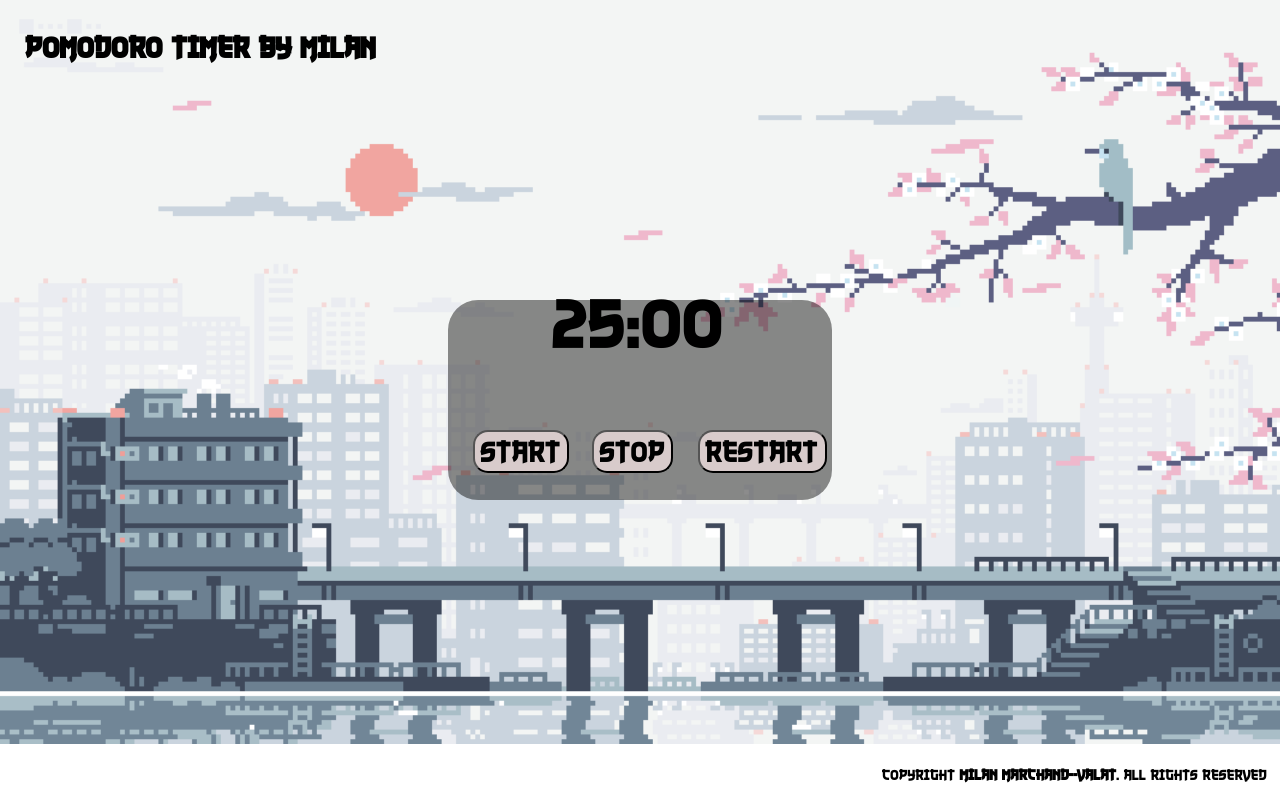
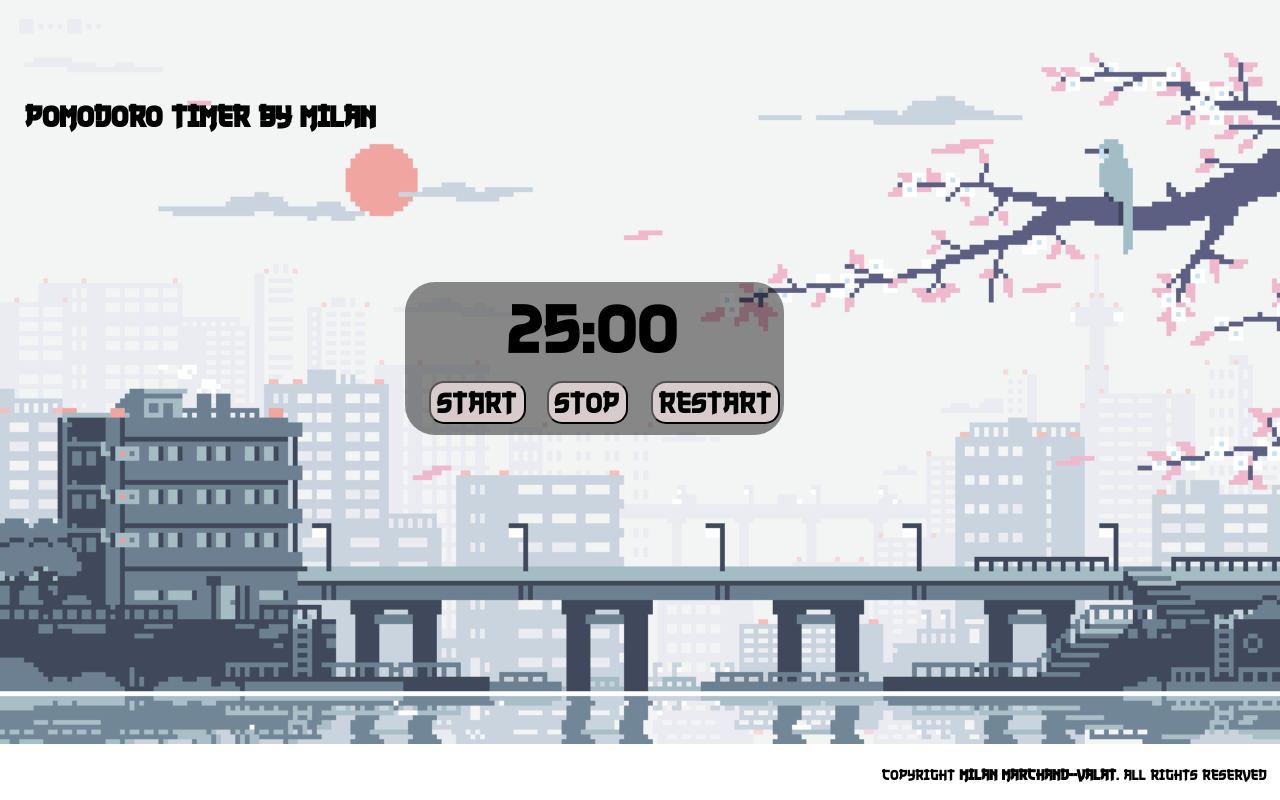
Before and after one commit to MilanM-V/Pomodoro, a plain HTML site: page index.html in a window 1280 px wide. Drawn offline with Linux system fonts and the light colour scheme; a web font is replaced by a local one.

Commit message:
modification % en vw

```diff
--- a/css/style.css
+++ b/css/style.css
@@ -17,20 +17,18 @@ header .wrapper{
 
 .content{
     background-color: rgba(0, 0, 0, 0.45);
-    position: absolute;
+    position: relative;
     border-radius:30px;
-    top: 37.5%;
-    left: 35%;
-    height: 25%;
+    top: 16vw;
+    left: 31vw;
+    height: 12vw;
     width: 30%;
     text-align: center;
 
 }
 .content p {
-    position: absolute;
     font-size: 6vw;
-    top: -50%;
-    left: 27.22%;
+
   }
 
 .content button{
```
